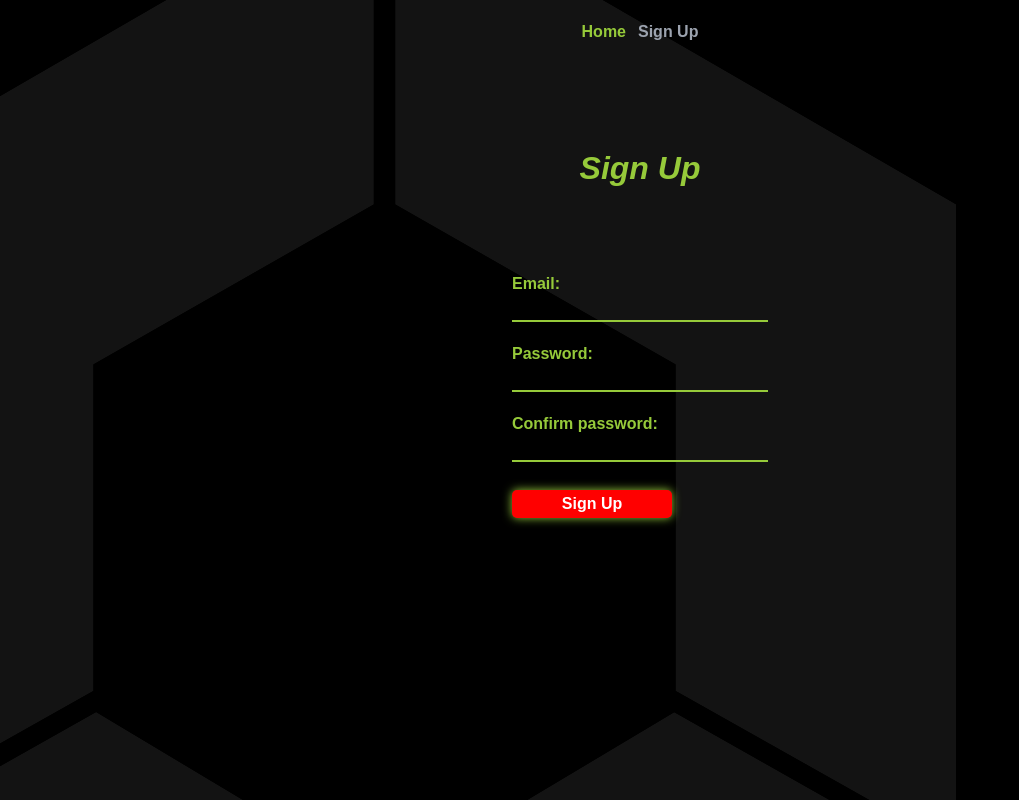
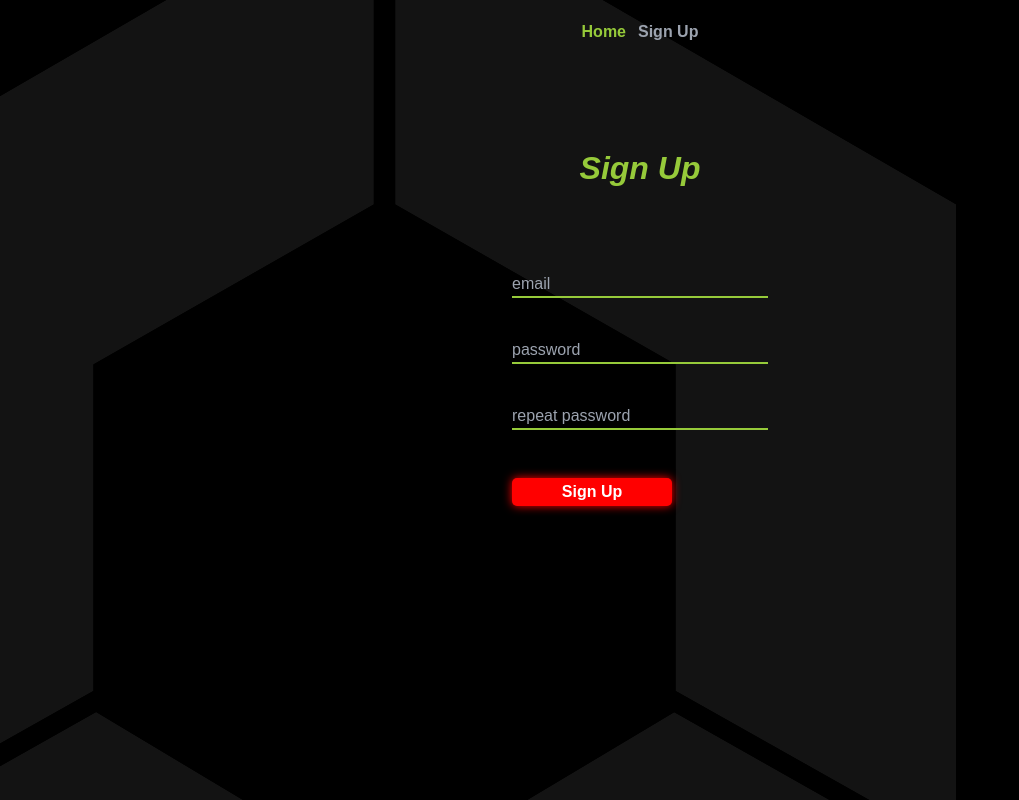
Before and after one commit to UrosDelic/tailwind-react, a React (Create React App) app: page /signup in a window 1280 px wide. Shown: the whole page, without its empty margins (0-1019 px from the left). Built offline with nearby package versions, Linux system fonts and the light colour scheme.

Commit message:
placeholders

```diff
--- a/src/components/LoginForm/LoginForm.jsx
+++ b/src/components/LoginForm/LoginForm.jsx
@@ -51,33 +51,23 @@ const LoginForm = () => {
           Ajax - Node.js in React
         </h1>
         <div className='inputs-container items-center md:items-start xl:items-start md:ml-5 mt-5 md:mt-20 xl:mt-20 mb-5 flex flex-col xl:ml-5'>
-          <label
-            className={loggedIn === false ? "text-red-600 label mb-1" : "label mb-1"}
-            htmlFor='email'
-          >
-            Email:
-          </label>
           <Dinput
+            placeholder={"Email"}
             className={
               loggedIn === false
-                ? "border-red-600 w-2/3 md:w-1/2 xl:w-3/5"
-                : "w-2/3 md:w-1/2 xl:w-3/5"
+                ? "border-red-600 w-2/3 md:w-1/2 xl:w-3/5 text-red-600 mb-10"
+                : "w-2/3 md:w-1/2 xl:w-3/5 mb-10"
             }
             type='text'
             id='emailField'
             value={email}
             onChange={emailHandleChange}
           />
-          <label
-            className={loggedIn === false ? "text-red-600 label mt-3 mb-1" : "label mb-1 mt-3"}
-            htmlFor='password'
-          >
-            Password:
-          </label>
           <Dinput
+            placeholder={"Password"}
             className={
               loggedIn === false
-                ? "border-red-600 w-2/3 md:w-1/2 xl:w-3/5"
+                ? "border-red-600 w-2/3 md:w-1/2 xl:w-3/5 text-red-600"
                 : "w-2/3 md:w-1/2 xl:w-3/5"
             }
             type='password'
--- a/src/components/Signup/SignUpForm.jsx
+++ b/src/components/Signup/SignUpForm.jsx
@@ -39,28 +39,30 @@ const Playground = () => {
       </div>
       <div className='signup flex justify-center mt-20'>
         <div className='flex flex-col md:w-2/7 xl:w-1/5'>
-          <label htmlFor=''>Email:</label>
           <Dinput
-            className='signup-email-input mb-5'
+            className='signup-email-input mb-10'
             id='signupEmail'
             value={email}
             onChange={signupEmailHandleChange}
+            placeholder={"email"}
           ></Dinput>
-          <label htmlFor=''>Password:</label>
+
           <Dinput
-            className='signup-password-input mb-5 '
+            className='signup-password-input mb-10'
             id='signupPassword'
             type='password'
             value={password}
             onChange={signupPasswordHandleChange}
+            placeholder={"password"}
           ></Dinput>
-          <label htmlFor=''>Confirm password:</label>
+
           <Dinput
-            className='signup-repeat-password mb-5'
+            className='signup-repeat-password mb-10'
             id='signupRepeatPassword'
             type='password'
             value={repeatPassword}
             onChange={repeatPasswordHandleChange}
+            placeholder={"repeat password"}
           ></Dinput>
           <button
             disabled={!password || !repeatPassword || password !== repeatPassword}
--- a/src/dynamicComponents/Dinput.jsx
+++ b/src/dynamicComponents/Dinput.jsx
@@ -4,6 +4,7 @@ const Dinput = (props) => {
   return (
     <input
       className={props.className}
+      placeholder={props.placeholder}
       type={props.type}
       id={props.id}
       value={props.value}
--- a/src/index.css
+++ b/src/index.css
@@ -12,13 +12,22 @@ label {
   font-size: 1rem;
   font-weight: bold;
 }
+
 input {
-  /* max-width:%; */
-  /* min-width: 20vh; */
   background: transparent;
   border: 0px;
   border-bottom: 2px solid #96ca3a;
+  outline: none;
 }
+
+input:-webkit-autofill,
+input:-webkit-autofill:hover,
+input:-webkit-autofill:focus,
+input:-webkit-autofill:active {
+  transition: background-color 5000s ease-in-out 0s;
+  -webkit-text-fill-color: #96ca3a !important;
+}
+
 textArea {
   font-weight: bolder;
   background: transparent;
@@ -27,16 +36,15 @@ textArea {
   resize: vertical;
   min-height: 5em;
   max-height: 16.3em;
-  /* max-width: 50vh; */
   min-width: 25vh;
 }
+
 button {
   padding: 2px !important;
   color: #96ca3a !important;
   background-color: black !important ;
   border-radius: 5px;
   font-family: "Montserrat", sans-serif;
-  border-color: black;
   box-shadow: 0 0 10px #96ca3a;
   max-width: 10rem;
 }
@@ -47,9 +55,11 @@ button:enabled:hover {
 }
 
 button:disabled:hover {
+  box-shadow: 0 0 10px red !important;
   background-color: red !important;
 }
 .signup-button:disabled {
+  box-shadow: 0 0 10px red !important;
   color: white !important;
   background-color: red !important;
 }
```
